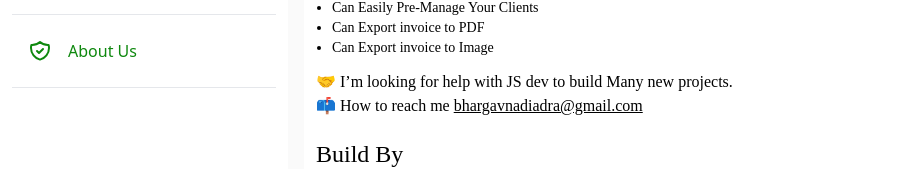
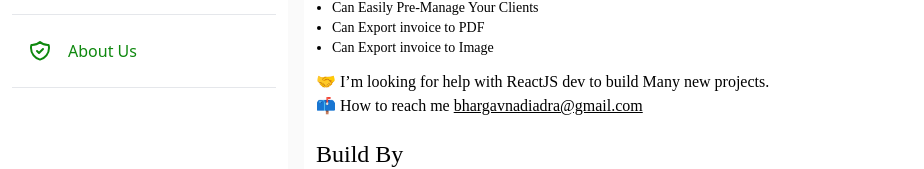
Before and after one commit to Bhargav-Nadiadra/Invoice-Generator, a React (Create React App) app: page /about in a window 1280 px wide. Shown: the part 286-455 px from the top of the page, without its empty margins (0-924 px from the left). Built offline with nearby package versions, Linux system fonts and the light colour scheme; a web font is replaced by a local one.

Commit message:
Update AboutScreen.js

```diff
--- a/src/pages/about/AboutScreen.js
+++ b/src/pages/about/AboutScreen.js
@@ -15,7 +15,7 @@ function AboutScreen() {
             />
             <div>
               <a
-                href="https://github.com/lwinmoepaing"
+                href="https://github.com/Bhargav-Nadiadra/Invoice-Generator"
                 target={"_blank"}
                 className="underline cursor-pointer"
                 rel="noreferrer"
@@ -41,7 +41,7 @@ function AboutScreen() {
           </div>
           <div className="font-title mt-3 mb-5">
             <div>
-              🤝 I’m looking for help with JS dev to build Many new projects.
+              🤝 I’m looking for help with ReactJS dev to build Many new projects.
             </div>
             <div>
               📫 How to reach me{" "}
```
